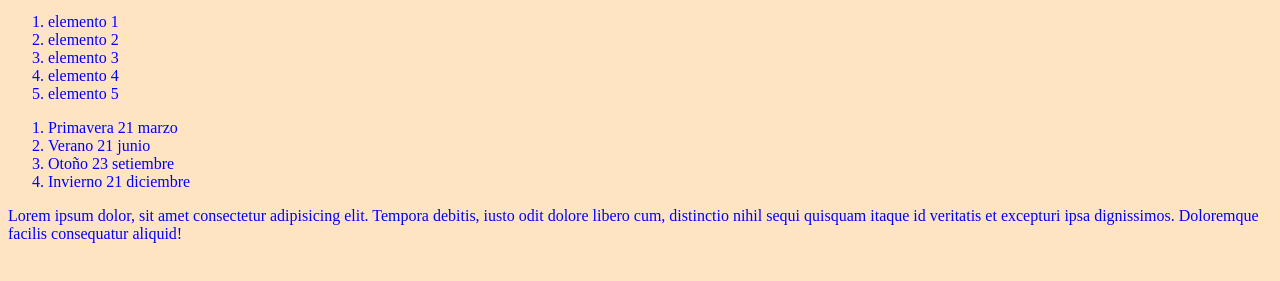
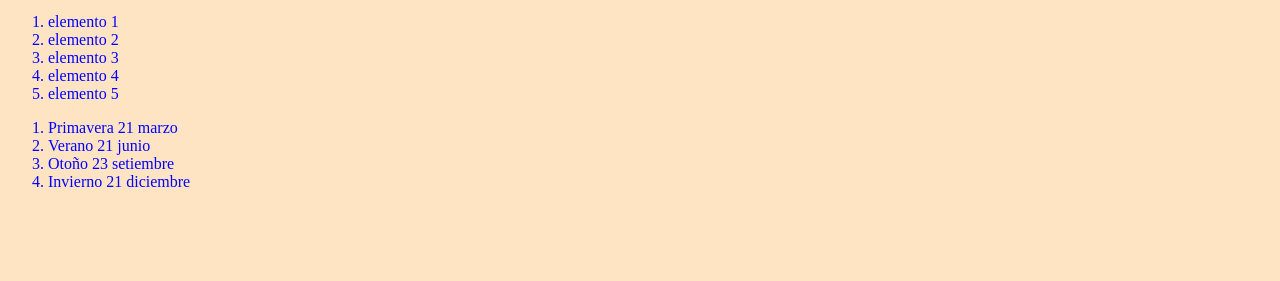
Before and after one commit to cmncp/yt-git, a plain HTML site: page index.html in a window 1280 px wide. Shown: the part 101-382 px from the top of the page. Drawn offline with Linux system fonts and the light colour scheme.

```diff
--- a/index.html
+++ b/index.html
@@ -24,7 +24,7 @@
     <li>Otoño 23 setiembre</li>
     <li>Invierno 21 diciembre</li>
 </ol>
-<p>Lorem ipsum dolor, sit amet consectetur adipisicing elit. Tempora debitis, iusto odit dolore libero cum, distinctio nihil sequi quisquam itaque id veritatis et excepturi ipsa dignissimos. Doloremque facilis consequatur aliquid!</p>
+
     <!-- /////////////////////// -->
     <script src="index.js"></script>
   </body>
```
